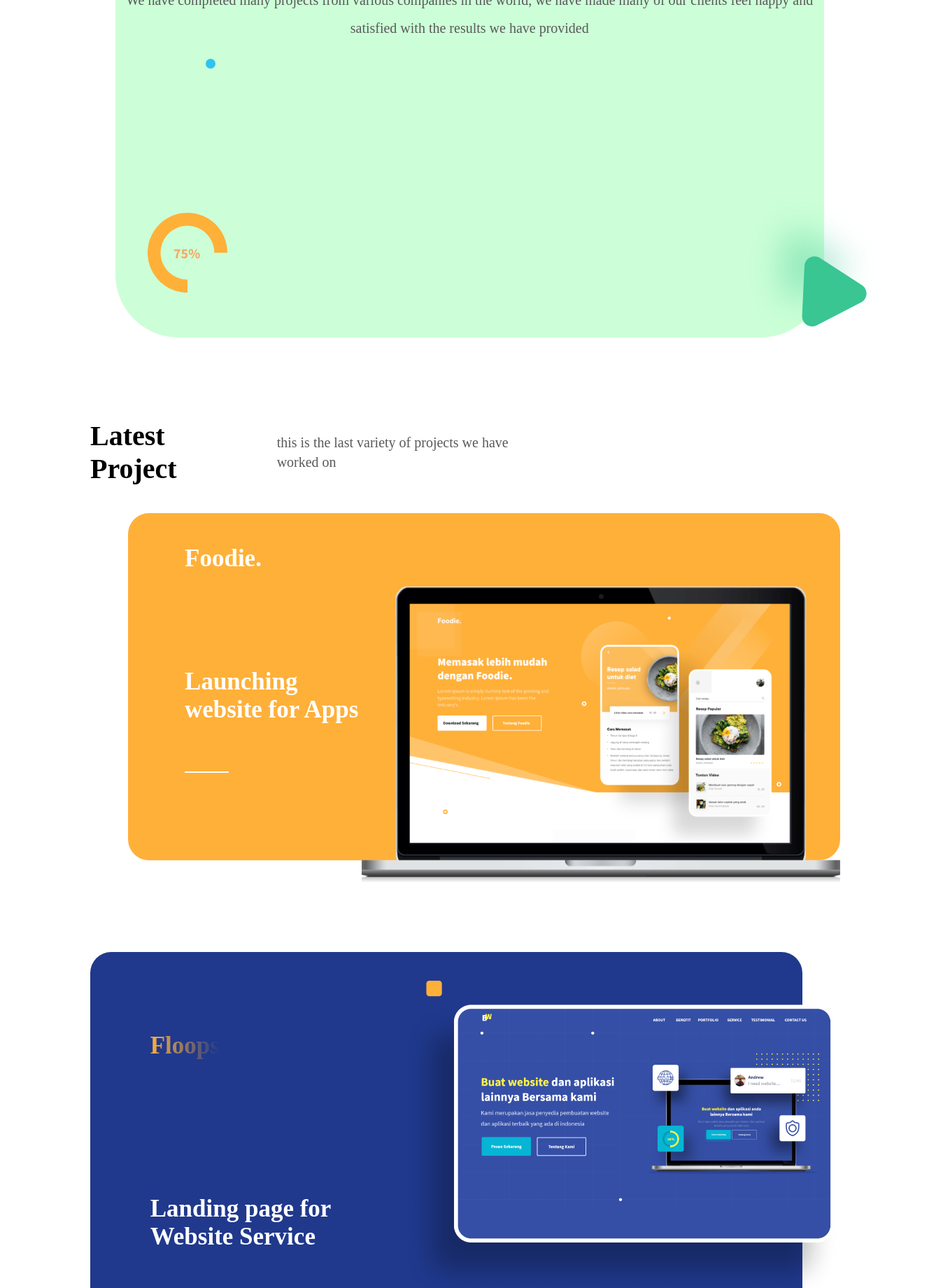
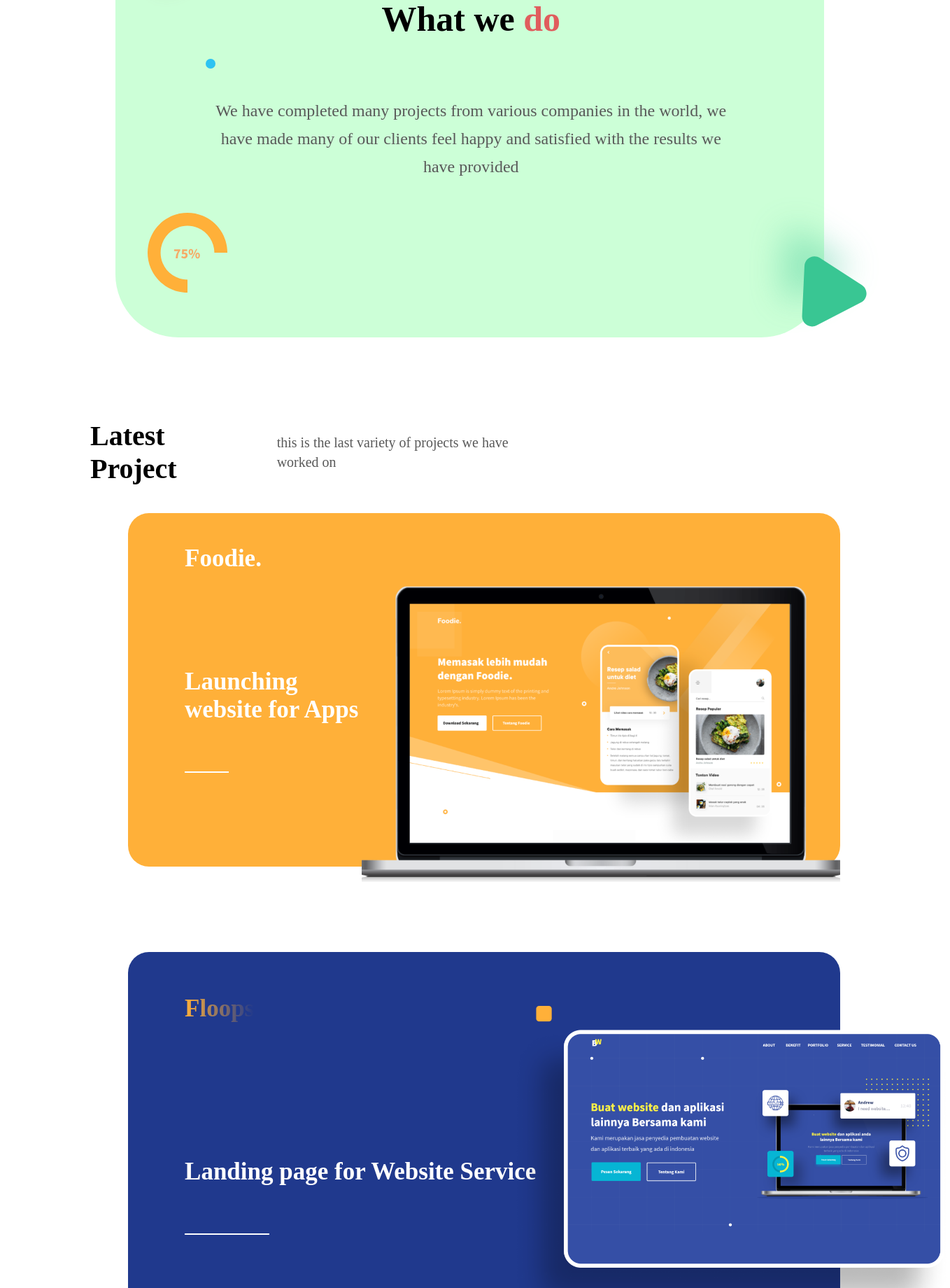
Before and after one commit to auscode/brochure-website, a React (Vite) app: page /works in a window 1280 px wide. Shown: the part 300-2140 px from the top of the page at 70% size, 1358 px wide, since content can reach past the window. Built offline with nearby package versions, Linux system fonts and the light colour scheme; a web font is replaced by a local one.

Commit message:
work page template design is build

```diff
--- a/src/pages/Works/index.jsx
+++ b/src/pages/Works/index.jsx
@@ -63,15 +63,15 @@ const WorksPage = () => {
         {/* </div> */}
         <div className="flex flex-col items-start justify-start w-[92%] md:px-5 md:w-full">
           <div className="bg-green-A100 sm:h-[580px] h-[646px] md:h-[930px] md:ml-[0] ml-auto p-1 relative rounded-[90px] w-[86%] md:w-full">
-            <div className="flex flex-col md:gap-10 gap-[82px] h-full justify-start m-auto">
+            <div className="absolute top-[25%] flex flex-col md:gap-10 gap-[82px] h-full justify-start m-auto">
               <Text
-                className="md:ml-[0] ml-[285px] sm:text-[40px] md:text-[46px] text-[50px] text-black-900"
+                className="text-center sm:text-[40px] md:text-[46px] text-[50px] text-black-900"
                 size="txtSourceSansProBold50"
               >
-                <span className="text-black-900 font-sourcesanspro text-left font-bold">
+                <span className="text-black-900 font-sourcesanspro text-center font-bold">
                   What we{" "}
                 </span>
-                <span className="text-red-401 font-sourcesanspro text-left font-bold">
+                <span className="text-red-401 font-sourcesanspro text-center font-bold">
                   do
                 </span>
                 <span className="text-black-900 font-sourcesanspro text-left font-bold">
@@ -79,7 +79,7 @@ const WorksPage = () => {
                 </span>
               </Text>
               <Text
-                className="leading-[40.00px] text-center text-gray-700 text-xl w-full"
+                className="leading-[40.00px] text-center text-gray-700 text-2xl w-full px-32"
                 size="txtSourceSansProRegular20Gray700"
               >
                 We have completed many projects from various companies in the
@@ -131,7 +131,7 @@ const WorksPage = () => {
             </div>
             <div className="flex flex-col items-start justify-start w-full">
               <div className="md:h-[496px] h-[527px] relative w-[95%] md:w-full ml-auto">
-                <div className="absolute bg-orange-A200 h-[496px] inset-x-[0] mx-auto rounded-[30px] top-[0] w-full"></div>
+                <div className="absolute bg-orange-A200 h-[505px] inset-x-[0] mx-auto rounded-[30px] top-[0] w-full"></div>
                 <div className="absolute bottom-[0] h-[482px] right-[0] w-[92%] md:w-full">
                   <Img
                     className="absolute h-[482px] inset-y-[0] my-auto object-cover right-[0] w-[73%]"
@@ -157,8 +157,8 @@ const WorksPage = () => {
               </div>
               {/* <div className="md:h-[1034px] h-[580px] sm:h-[680px] mt-[100px] w-[95%] relative md:w-full ml-auto">
                 <div className="absolute bg-indigo-800 h-[580px] inset-y-[0] left-[0] my-auto rounded-[30px] w-full"></div> */}
-              <div className="md:h-[1034px] h-[580px] sm:h-[680px] mt-[100px] relative w-full">
-                <div className="absolute bg-indigo-800 h-[580px] inset-y-[0] left-[0] my-auto rounded-[30px] w-[95%]"></div>
+              <div className="md:h-[1034px] h-[580px] sm:h-[680px] mt-[100px] w-[95%] relative md:w-full ml-auto">
+                <div className="absolute bg-indigo-800 h-[580px] inset-y-[0] left-[0] my-auto rounded-[30px] w-full">
                   <div className="absolute flex md:flex-col flex-row md:gap-10 items-end justify-between right-[0] top-[7%] w-[92%]">
                     <div className="flex flex-col items-start justify-start md:mt-0 mt-5">
                       <Text
@@ -176,14 +176,15 @@ const WorksPage = () => {
                       <Line className="bg-white-A700 h-0.5 mt-[68px] w-[24%]" />
                     </div>
                     <Img
-                    className="h-[456px] md:h-auto object-cover"
+                      className="absolute left-[50%] top-[10%] h-[456px] md:h-auto "
                       src="images/img_group790.png"
                       alt="group790"
                     />
                   </div>
                 </div>
+              </div>
               <div className="bg-red-A200 h-[580px] md:h-[690px] mt-[110px] relative ml-auto rounded-[30px] w-[95%] md:w-full">
-                <div className="flex flex-col h-full items-start justify-start ml-[101px] my-auto w-[26%]">
+                <div className="flex flex-col h-full items-start justify-start ml-[101px] my-auto w-[26%] pt-28">
                   <div className="flex flex-row gap-4 items-start justify-start w-[58%] md:w-full">
                     <Img
                       className="h-[38px] md:h-auto object-cover w-[31%]"
```
Lines whose indentation alone changed are shown as unchanged.
